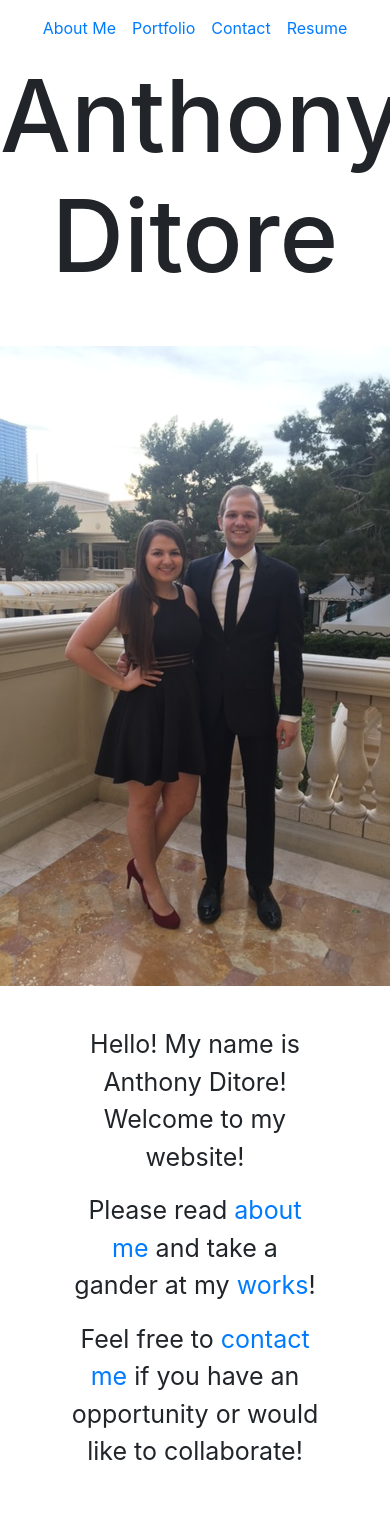
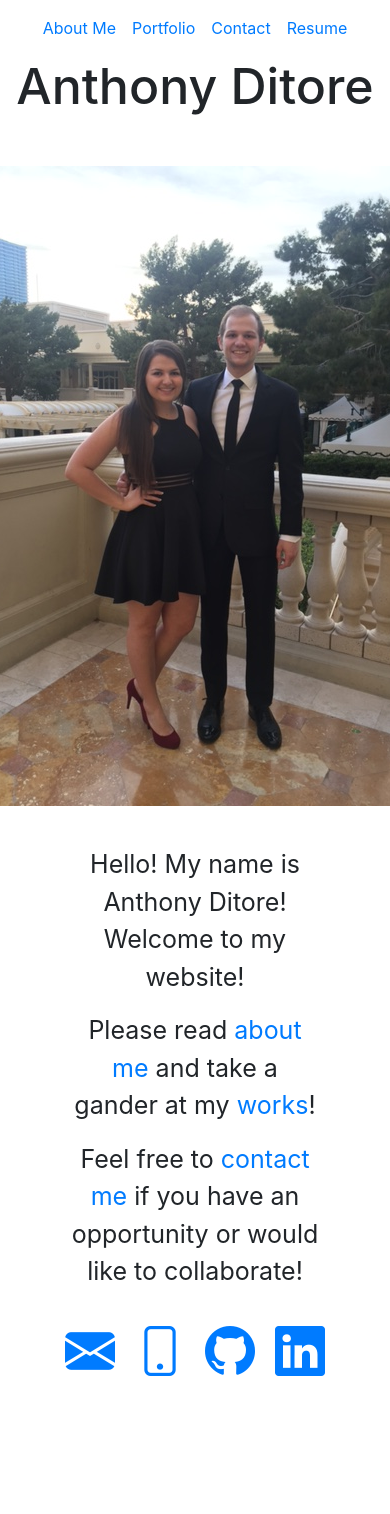
Before and after one commit to aditore/reactPortfolio, a React (Create React App) app: page / in a window 390 px wide. Shown: the top 1514 px of the page. After the commit the page ends 1398 px from the top, so only its background shows below. Built offline with nearby package versions, Linux system fonts and the light colour scheme.

Commit message:
trying more media

```diff
--- a/src/App.css
+++ b/src/App.css
@@ -175,4 +175,13 @@ main {
   .aboutMe {
     flex-direction: column;
   }
+
+  .footerUl {
+    font-size: 50px;
+  }
+
+  .nameHeader {
+    font-size: 50px;
+  }
+
 }
--- a/src/components/myWorkCard.js
+++ b/src/components/myWorkCard.js
@@ -4,12 +4,12 @@ import React from 'react';
 function ProjectCard(props) {
 
     return (
-        <div className="projectCardDiv col-9">
+        <div className="projectCardDiv col-lg-9 col-xs-12">
             <div className="projectCard">
                 <h5 className="card-title">{props.title}</h5>
                 <p className="card-text">{props.description}</p>
                 <br></br>
-                <img src={props.image} alt={props.alt} className="cardImage card-image" />
+                <img src={props.image} alt={props.alt} className="cardImage col-xs-10 card-image" />
                 <div className="linkContainer">
                     <a className="btn btn-success" href={props.deployed} target="_blank" rel="noreferrer">Deployed Site</a>
                     <a className="btn btn-warning" href={props.repo} target="_blank" rel="noreferrer">Link to Github Repository</a>
```
